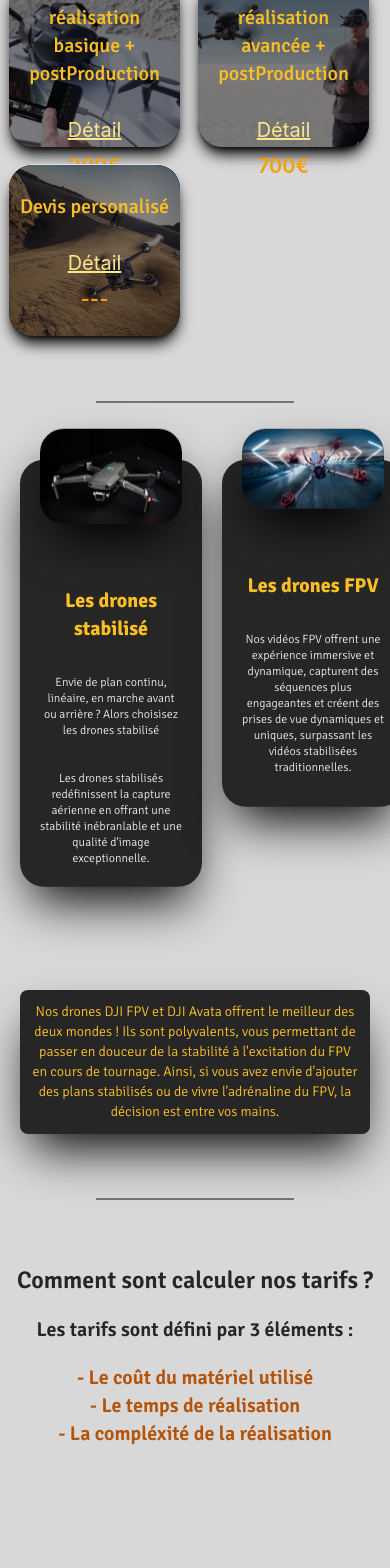
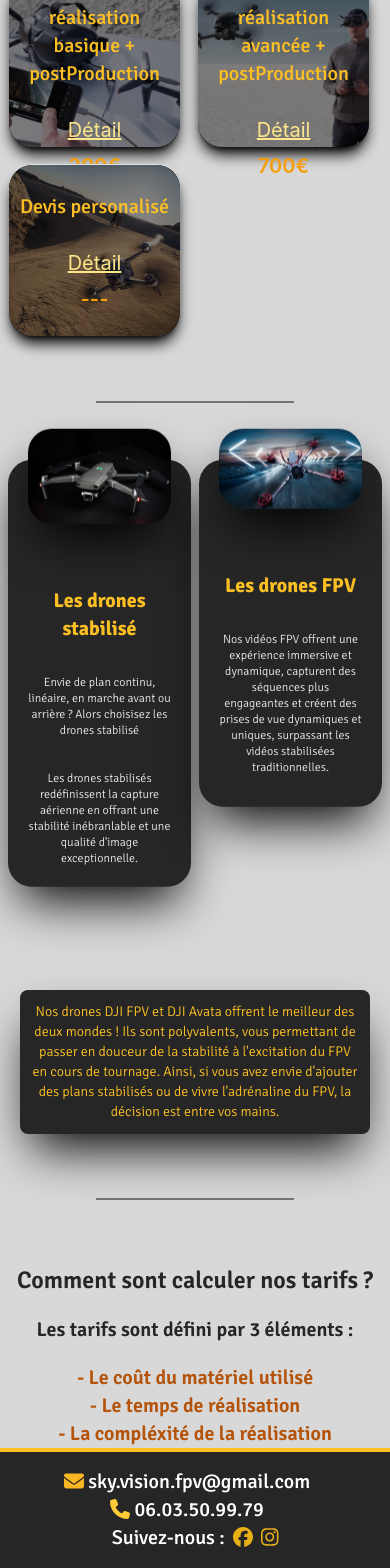
Before and after one commit to Reyden7/SkyVision, a React (Create React App) app: page /services in a window 390 px wide. Shown: the part 582-2150 px from the top of the page. Before the commit the page ends 2030 px from the top, so only its background shows below. Built offline with nearby package versions, Linux system fonts and the light colour scheme.

Commit message:
redirect netlify

```diff
--- a/src/About.jsx
+++ b/src/About.jsx
@@ -11,7 +11,7 @@ export default function About (){
     <div className="relative">
         <Navbare />
       </div>
-      <div className="w-40 md:w-60 lg:w-80 xl:w-96 2xl:w-80   2xl:block absolute right-0 2xl:mr-12 -mr-4 transform 2xl:scale-125 scale-90  2xl:mt-20 mt-4"><img className=" image-container-drone" src={drone}/></div>
+      <div className="w-40 md:w-60 lg:w-80 xl:w-96 2xl:w-80   2xl:block absolute right-0 2xl:mr-12 -mr-2 transform 2xl:scale-125 scale-90  2xl:mt-20 mt-4"><img className=" image-container-drone" src={drone}/></div>
       <div className="container mx-auto flex flex-col 2xl:w-1/2 w-5/6  2xl:h-auto  px-10 pt-10 pb-20 mt-10 bg-neutral-800 bg-opacity-80 center rounded-3xl border-4 border-neutral-500 2xl:mb-20 mb-40  ">
 
           <div className=" mt-5 mb-10 text-center text-neutral-200 text-3xl md:text-5xl lg:text-5xl font-signikaSemiBold">Qui sommes nous ?</div>
--- a/src/Services.jsx
+++ b/src/Services.jsx
@@ -4,6 +4,7 @@ import Prestations from './components/Prestations/prestation';
 import img1 from './img/mavic-2-pro-12.jpg'
 import img2 from './img/fpv.jpg'
 import './Service.css'
+import Footer from "./components/bandeau/bandeau";
 
 export default function Services (){
 
@@ -31,19 +32,20 @@ export default function Services (){
     <div className=" mt-20 md:mt-20 lg:mt-40 2xl:mt-40 3xl:mt-40  "><Prestations/></div>
     <hr className="border-t-2 mt-16 sm:ml-96 sm:mr-96 mr-24 ml-24 border-neutral-500 my-2 " />
     <div className="mt-20 md:mt-10 lg:mt-20 xl:mt-24 2xl:mt-24 3xl:mt-24  ">
-
-    <div className="container 2xl:-mt-56 w-96 3xl:mt-96  ml-5 space-x-5 2xl:w-full 3xl:w-full 2xl:h-screen 3xl:h-auto   md:w-full md:mx-auto md:p-2  flex 2xl:space-x-96 md:space-x-20   justify-center transform 2xl:scale-50 3xl:scale-100 3xl:space-x-40 ">
-      <div className="md:w-2/5 2xl:w-2/5 3xl:4/5  h-full w-full  2xl:pl-20 2xl:pr-20 pl-5 pr-5 3xl:py-24  bg-neutral-800 rounded-3xl bgAnim-container shadow-2xl shadow-black  ">
+    <div className="m-2">
+    <div className="container 2xl:-mt-56  3xl:mt-96  space-x-2 2xl:w-full 3xl:w-full 2xl:h-screen 3xl:h-auto    md:w-full md:mx-auto md:p-2  flex 2xl:space-x-96 md:space-x-20   justify-center transform 2xl:scale-50 3xl:scale-100 3xl:space-x-40 ">
+      <div className="md:w-2/5 2xl:w-2/5 3xl:4/5   h-full w-1/2 2xl:pl-20 2xl:pr-20 pl-5 pr-5 3xl:py-24  bg-neutral-800 rounded-3xl bgAnim-container shadow-2xl shadow-black  ">
         <img className="w-full rounded-3xl 2xl:-mt-20 transform  shadow-2xl shadow-black image-container  " src={img1} />
         <div className=" mt-8 text-center text-amber-400  md:text-5xl 2xl:text-5xl text-xl font-signikaBold 2xl:pt-5">Les drones stabilisé</div>
         <div className="mt-8 text-center text-neutral-200 2xl:text-4xl md:text-2xl text-xs lg:text-lg xl:text-xl font-signikaLight  ">Envie de plan continu, linéaire, en marche avant ou arrière ? Alors choisisez les drones stabilisé</div>
         <div className="mt-8 text-center text-neutral-200 2xl:text-4xl mt-2 md:text-2xl text-xs lg:text-lg xl:text-xl pb-5 2xl:mt-5 font-signikaLight ">Les drones stabilisés redéfinissent la capture aérienne en offrant une stabilité inébranlable et une qualité d'image exceptionnelle.</div>
       </div>
-      <div className="md:w-2/5 2xl:mb-36 mb-20 2xl:w-2/5   w-full pl-5 pr-5 2xl:mt-20 2xl:pl-20 2xl:pr-20   bg-neutral-800 rounded-3xl bgAnim-container shadow-2xl shadow-black ">
+      <div className="md:w-2/5 2xl:mb-36 mb-20 2xl:w-2/5 w-1/2  pl-5 pr-5 2xl:mt-20 2xl:pl-20 2xl:pr-20   bg-neutral-800 rounded-3xl bgAnim-container shadow-2xl shadow-black ">
         <img className="w-full rounded-3xl 2xl:-mt-20  shadow-2xl shadow-black image-container  " src={img2} />
         <div className="mt-8 text-center text-amber-400 2xl:text-5xl md:text-5xl font-signikaBold 2xl:pt-5 text-xl">Les drones FPV</div>
         <div className="mt-8 text-center text-neutral-200 2xl:text-4xl md:text-2xl lg:text-lg  text-xs xl:text-xl pb-5 font-signikaLight ">Nos vidéos FPV offrent une expérience immersive et dynamique, capturent des séquences plus engageantes et créent des prises de vue dynamiques et uniques, surpassant les vidéos stabilisées traditionnelles.</div>
       </div>
+    </div>
     </div>
     <div className="2xl:mt-0 2xl:pl-20 2xl:pr-20 2xl:ml-24 2xl:mr-24 2xl:-mt-24 m-5 2xl:mb-24 bg-neutral-800 rounded-lg  shadow-2xl shadow-black">
       <div className="mt-20 3xl:mt-20 md:mt-10 2xl:mt-0  text-center  text-amber-400 2xl:text-3xl text-sm p-3 2xl:pl-20 2xl:pr:20 2xl:pt-8 2xl:pb-8 3xl:text-6xl font-signikaLight md:text-3xl ">Nos drones DJI FPV et DJI Avata offrent le meilleur des deux mondes ! Ils sont polyvalents, vous permettant de passer en douceur de la stabilité à l'excitation du FPV en cours de tournage. Ainsi, si vous avez envie d'ajouter des plans stabilisés ou de vivre l'adrénaline du FPV, la décision est entre vos mains.</div>
@@ -63,7 +65,7 @@ export default function Services (){
 
         </div>
       </div>
-
+      <div className="text-center w-full "> <Footer/></div>
 
 
     </div>
```
Also changed, not shown: 12 other files (tests, documents, lock files or other folders).
